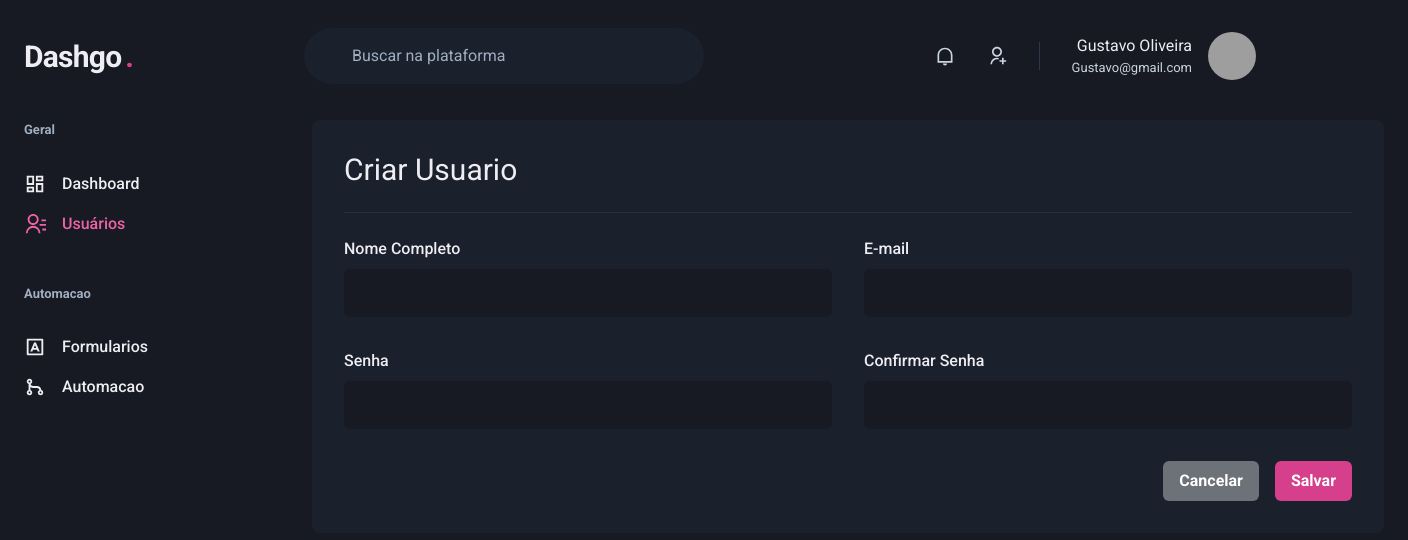
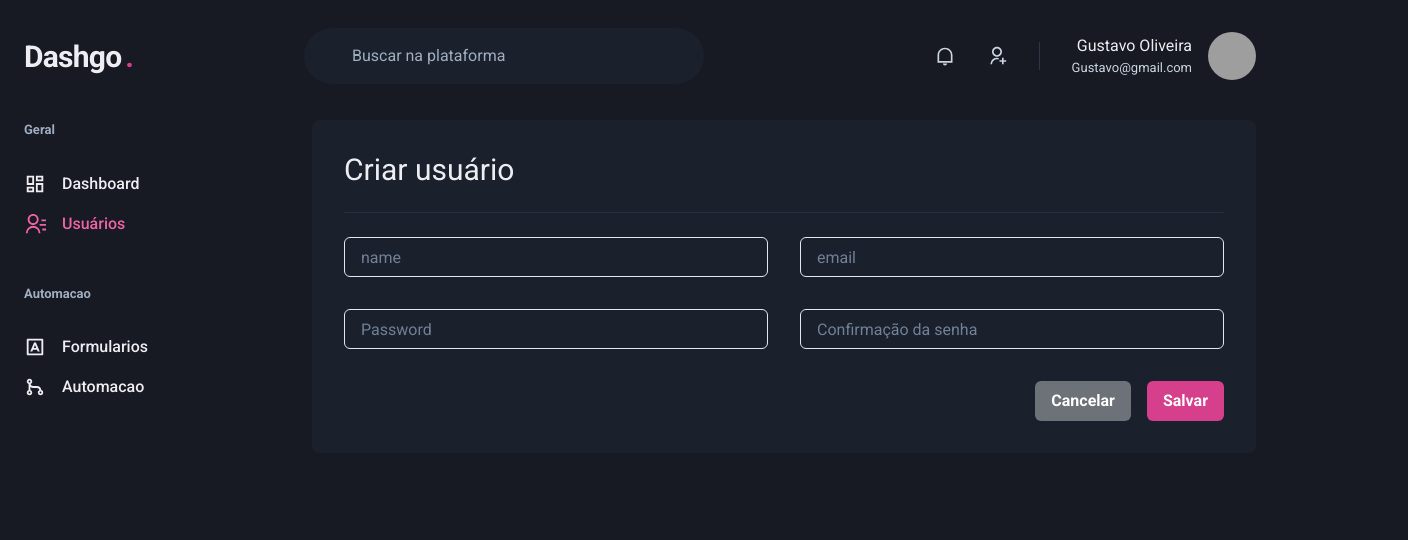
Before and after one commit to theguuholi/dashgo, a Next.js app: page /users/create in a window 1280 px wide. Shown: the top 540 px of the page, 1408 px wide, since content can reach past the window. Built offline with nearby package versions, Linux system fonts and the light colour scheme; grey boxes are pictures that could not be loaded; what miragejs would draw is missing.

Commit message:
fix create user

```diff
--- a/src/pages/users/create.tsx
+++ b/src/pages/users/create.tsx
@@ -1,59 +1,79 @@
-import { Input } from "@/components/Form/Input";
-import { Header } from "@/components/Header";
-import { Sidebar } from "@/components/Sidebar";
 import {
   Box,
   Button,
-  Divider,
   Flex,
   Heading,
+  Divider,
+  VStack,
+  SimpleGrid,
   HStack,
-  SimpleGrid,
-  VStack,
+  Input,
 } from "@chakra-ui/react";
-
-import { FieldError, SubmitHandler, useForm } from "react-hook-form";
+import Link from "next/link";
 import * as yup from "yup";
 import { yupResolver } from "@hookform/resolvers/yup";
-
-import Link from "next/link";
+import { SubmitHandler, useForm } from "react-hook-form";
+import { useMutation } from "react-query";
+import { useRouter } from "next/router";
+import { Header } from "@/components/Header";
+import { Sidebar } from "@/components/Sidebar";
+import { api } from "@/services/api";
+import { queryClient } from "@/services/queryClient";
 
 type CreateUserFormData = {
-  nome: string;
+  name: string;
   email: string;
   password: string;
   password_confirmation: string;
 };
 
 const createUserFormSchema = yup.object().shape({
-  nome: yup.string().required("Nome obrigatorio"),
-  email: yup.string().required("E-mail obrigatorio").email("E-mail invalido"),
+  name: yup.string().required("Nome Obrigatório").min(3),
+  email: yup.string().required("E-mail Obrigatório").email("E-mail Inválido"),
   password: yup
     .string()
-    .required("Senha obrigatoria")
-    .min(6, "No minimo 6 characteres"),
+    .required("Senha Obrigatória")
+    .min(6, "Mínimo 6 caracteres"),
   password_confirmation: yup
     .string()
     .oneOf([null, yup.ref("password")], "As senhas precisam ser iguais"),
 });
 
 export default function CreateUser() {
+  const router = useRouter();
+
+  const createUser = useMutation(
+    async (user: CreateUserFormData) => {
+      await api.post("users", {
+        user: {
+          ...user,
+          created_at: new Date(),
+        },
+      });
+    },
+    {
+      onSuccess: () => {
+        queryClient.invalidateQueries("users");
+      },
+    }
+  );
+
   const { register, handleSubmit, formState } = useForm({
     resolver: yupResolver(createUserFormSchema),
   });
-  const { errors } = formState;
 
   const handleCreateUser: SubmitHandler<CreateUserFormData> = async (
     values
   ) => {
-    await new Promise((resolve) => setTimeout(resolve, 3000));
-    console.log(values);
+    await createUser.mutateAsync(values);
+    router.push("/users");
   };
 
   return (
     <Box>
       <Header />
-      <Flex w="110%" my="6" maxWidth={1480} mx="auto" px="6">
+
+      <Flex w="100%" my="6" maxWidth={1480} mx="auto" px="6">
         <Sidebar />
 
         <Box
@@ -65,46 +85,45 @@ export default function CreateUser() {
           onSubmit={handleSubmit(handleCreateUser)}
         >
           <Heading size="lg" fontWeight="normal">
-            Criar Usuario
+            Criar usuário
           </Heading>
+
           <Divider my="6" borderColor="gray.700" />
 
           <VStack spacing="8">
             <SimpleGrid minChildWidth="240px" spacing={["6", "8"]} w="100%">
               <Input
                 name="name"
-                type="text"
-                label="Nome Completo"
+                placeholder="name"
                 {...register("name")}
-                error={errors.name}
-              />
+                error={formState.errors.name}
+              ></Input>
               <Input
                 name="email"
-                label="E-mail"
+                placeholder="email"
                 type="email"
-                error={errors.email}
                 {...register("email")}
-              />
+                error={formState.errors.email}
+              ></Input>
             </SimpleGrid>
 
             <SimpleGrid minChildWidth="240px" spacing={["6", "8"]} w="100%">
               <Input
                 name="password"
-                label="Senha"
+                placeholder="Password"
                 type="password"
-                error={errors.password}
                 {...register("password")}
+                error={formState.errors.password}
               />
               <Input
                 name="password_confirmation"
-                label="Confirmar Senha"
                 type="password"
-                error={errors.password_confirmation}
+                placeholder="Confirmação da senha"
                 {...register("password_confirmation")}
-              />
+                error={formState.errors.password_confirmation}
+              ></Input>
             </SimpleGrid>
           </VStack>
-
           <Flex mt="8" justify="flex-end">
             <HStack spacing="4">
               <Link href="/users" passHref>
@@ -112,11 +131,7 @@ export default function CreateUser() {
                   Cancelar
                 </Button>
               </Link>
-              <Button
-                colorScheme="pink"
-                type="submit"
-                isLoading={formState.isLoading}
-              >
+              <Button type="submit" colorScheme="pink">
                 Salvar
               </Button>
             </HStack>
```
